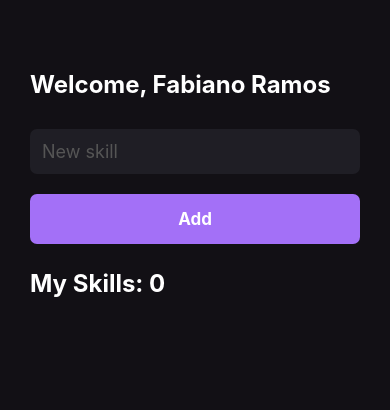
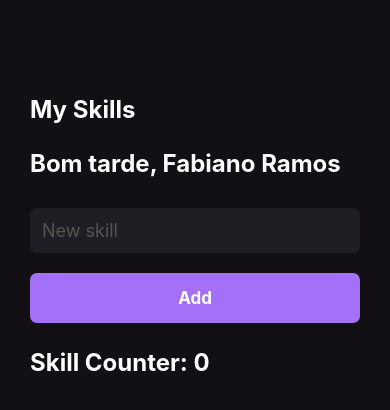
Before and after one commit to fabramosdev/myskills, a React Native app: screen / in a window 390 px wide. Shown: the top 410 px of the page. Built offline with nearby package versions, Linux system fonts and the light colour scheme.

Commit message:
applying useEffect hook

```diff
--- a/src/pages/Home.tsx
+++ b/src/pages/Home.tsx
@@ -1,4 +1,4 @@
-import React, { useState } from 'react';
+import React, { useEffect, useState } from 'react';
 import {
   View,
   Text,
@@ -15,6 +15,7 @@ export function Home() {
 
   const [newSkill, setNewSkill] = useState('')
   const [mySkills, setMySkills] = useState([])
+  const [greeting, setGreeting] = useState('')
 
   function handleAddNewSkill() {
     if(newSkill === '') {
@@ -26,9 +27,26 @@ export function Home() {
     setMySkills([...mySkills, newSkill] as any)
   }
 
+  // useEffect(função arrow-> () => {}, dependencias-> [])
+  useEffect(() => {
+    const currentHour = new Date().getHours();
+
+    if(currentHour < 12) {
+      setGreeting('Bom dia')
+    } else if(currentHour >= 12 && currentHour < 18) {
+      setGreeting('Bom tarde')
+    } else {
+      setGreeting('Boa noite')
+    }
+  }, [])
+
   return(
     <View style={styles.container}>
-      <Text  style={styles.title}>Welcome, Fabiano Ramos</Text>
+      <Text style={[styles.title, { marginVertical: 25 }]}>
+        My Skills
+      </Text>
+
+      <Text  style={styles.title}>{`${greeting}, Fabiano Ramos`}</Text>
       <TextInput
         style={styles.input}
         placeholder='New skill'
@@ -39,7 +57,7 @@ export function Home() {
       <Button onPress={handleAddNewSkill} />
 
       <Text style={[styles.title, { marginVertical: 25 }]}>
-        My Skills: {`${mySkills.length}`}
+        Skill Counter: {`${mySkills.length}`}
       </Text>
 
       <FlatList
```
